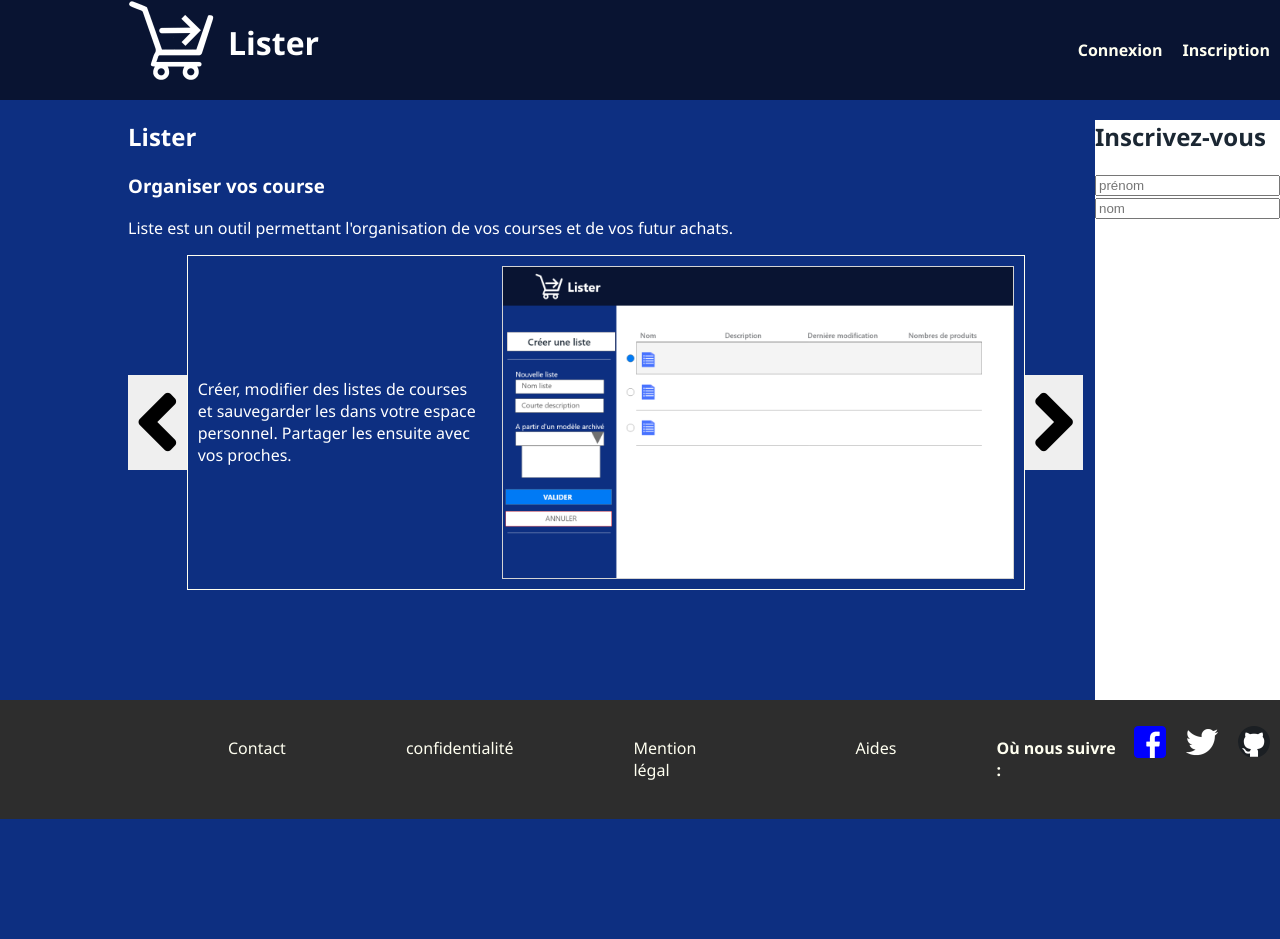
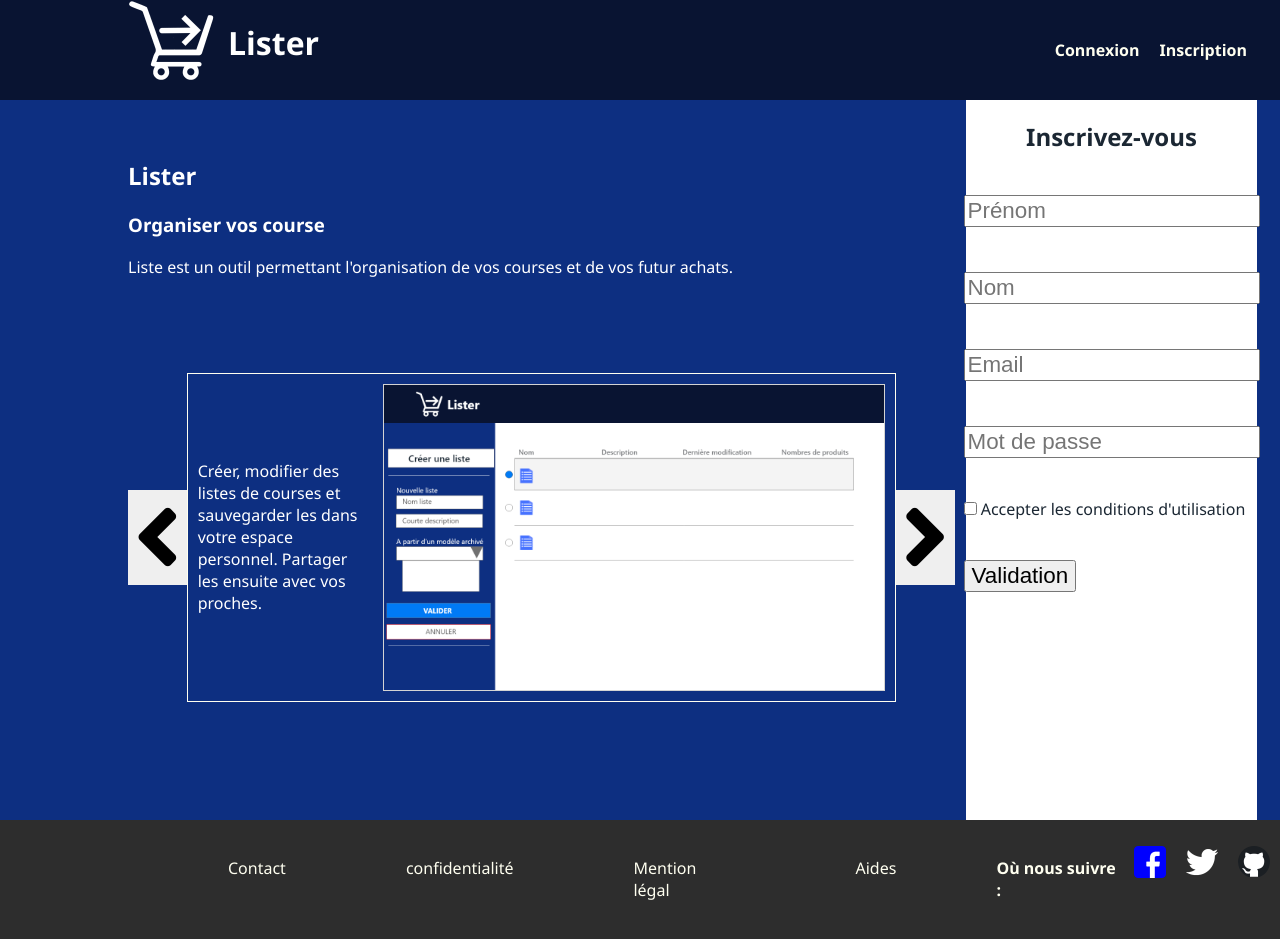
Before and after one commit to MrAuGIR/ListerProject, a PHP site: page / in a window 1280 px wide. Before the commit the page ends 819 px from the top, so only its background shows below. Run offline with PHP 8.4, Linux system fonts and the light colour scheme; some libraries are stand-ins or nearby versions.

Commit message:
" css popup inscription"

```diff
--- a/index.html
+++ b/index.html
@@ -24,7 +24,7 @@
             </div>
             <div id="central_header_block" class="central_header">
             </div><!--END div logo-block-->
-            <div class="nav-block" >
+            <div class="nav-block align-right-block" >
                 <nav class="nav-header">
                     <ul>
                         <li><a class="link-without-style" href="#" title="affichage popup de connexion">Connexion</a></li>
@@ -78,16 +78,27 @@
 
                 </div>
             </div> <!--END div class 'central_left'-->
-            <div class="central_right">
+            <div class="central_right align-right-block">
                 <div class="form-sign-in">
                     <h2>Inscrivez-vous</h2>
                     <form>
                         <label for="firstname" hidden>Prénom</label>
-                        <input type="text" name="firstname" id="firstname" placeholder="prénom" >
+                        <input type="text" name="firstname" id="firstname" placeholder="Prénom" >
                         <br>
                         <label for="name" hidden>Nom</label>
-                        <input type="text" name="name" id="name" placeholder="nom">
-
+                        <input type="text" name="name" id="name" placeholder="Nom">
+                        <br>
+                        <label for="email" hidden>Email</label>
+                        <input type="text" name="email" id="email" placeholder="Email">
+                        <br>
+                        <label for="password" hidden>Password</label>
+                        <input type="text" name="password" id="password" placeholder="Mot de passe">
+                        <br>
+                        <label for="cgu" hidden>Condition d'utilisation</label>
+                        <input type="checkbox" name="cgu" id="cgu">
+                        <span>Accepter les conditions d'utilisation</span>
+                        <br>
+                        <input type="submit" value="Validation">
                     </form>
                 </div>
                 <div class="form-log-in">
--- a/styles/indexStyle.css
+++ b/styles/indexStyle.css
@@ -45,6 +45,9 @@ header {
 
 }*/
 /* nav block position */
+.align-right-block {
+    margin-right: 2%;
+}
 .nav-block{
     display: flex;
     justify-content: center;
@@ -77,13 +80,18 @@ nav.nav-header ul li{
     display: flex;
     flex-direction: row;
     background-color: #0D2F81;
-    height: 80%;
-    min-height: 600px;
+    min-height: 90vh;
     color: white;
 }
 .central-block {
     display: flex;
     flex-direction: row;
+    justify-content: space-between;
+}
+.central_left {
+    display: flex;
+    flex-direction: column;
+    justify-content: space-around;
 }
 
 #list_illustration {
@@ -124,23 +132,33 @@ nav.nav-header ul li{
     max-height: 350px;
 }
 .center_illustration_right img{
-    width: 510px;
+    width: 500px;
     border: 1px solid lightgrey;
 
 }
 
 /* bloc central right - login and sign-in */
 .central_right {
-    display: block;
+    display: flex;
     flex-direction: column;
     margin-left: 1%;
+    min-width: 35vh;
 }
 
 .form-sign-in{
+    display: flex;
+    flex-direction: column;
+    align-items: center;
     color : rgb(27,39,51);
     background-color: white;
     height: 100%;
-    width: 100%;
+    width: auto;
+    padding: 0 30px;
+}
+
+.form-sign-in input{
+    font-size: 1.4em;
+    margin: 1em 0;
 }
 
 /******************/
```
